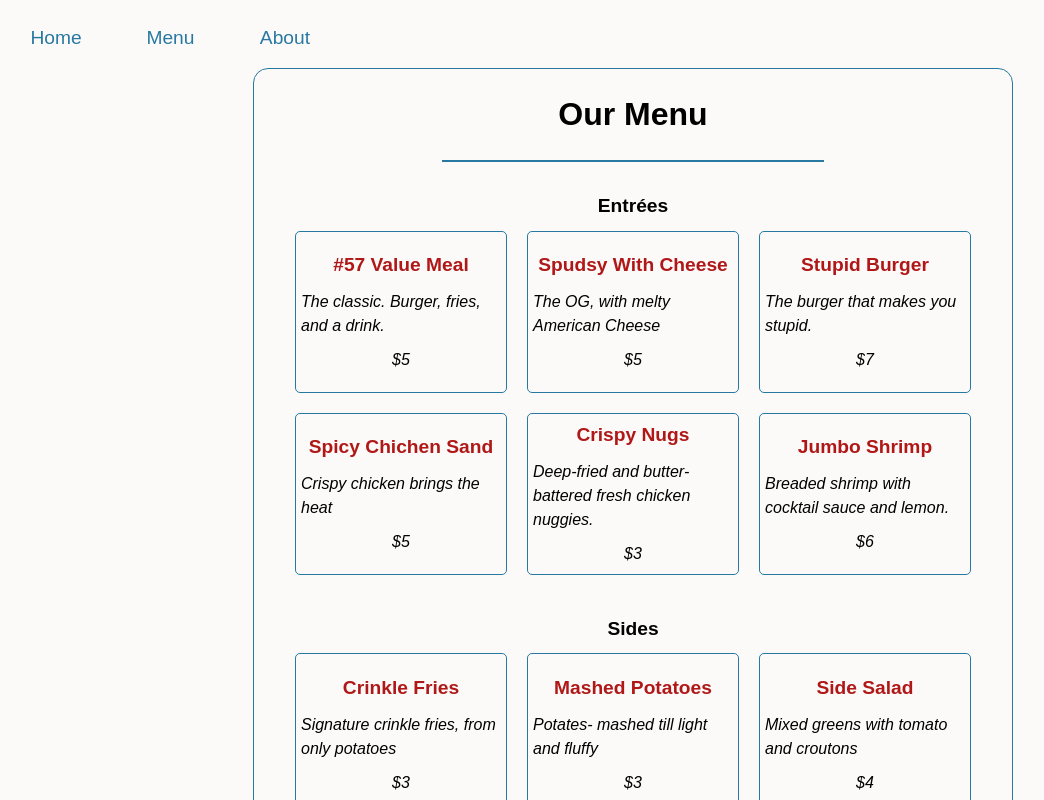
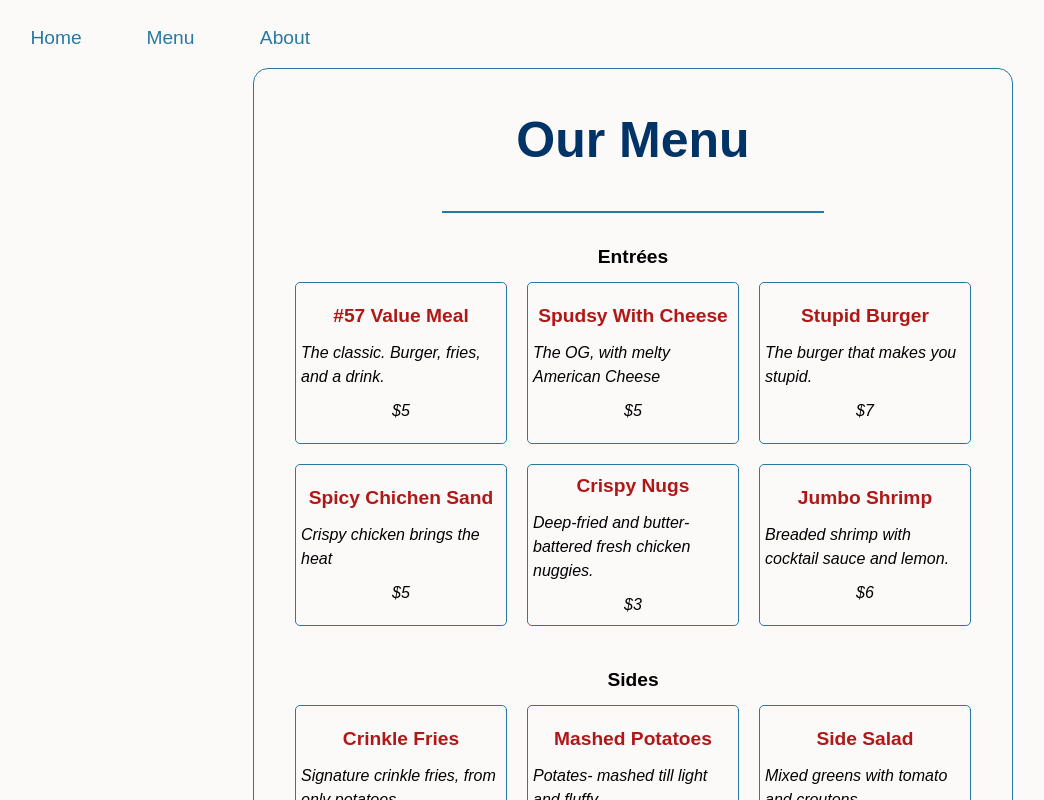
Before and after one commit to Q-Chan97/Restaurant-Page, a website built with webpack: page src/template.html in a window 1280 px wide. Both pictures are taken after a click on the button "Menu". Shown: the top 800 px of the page, without its empty margins (7-1051 px from the left). Built offline with nearby package versions, Linux system fonts and the light colour scheme.

Commit message:
Make header on menu js bigger

```diff
--- a/src/styles/menu.css
+++ b/src/styles/menu.css
@@ -6,6 +6,11 @@
     border: 1px solid rgb(39, 121, 162);
     border-radius: 15px;
     width: 60%;
+}
+
+#menu-head {
+    color: #036;
+    font-size: 50px;
 }
 
 .menu-divider {
```
